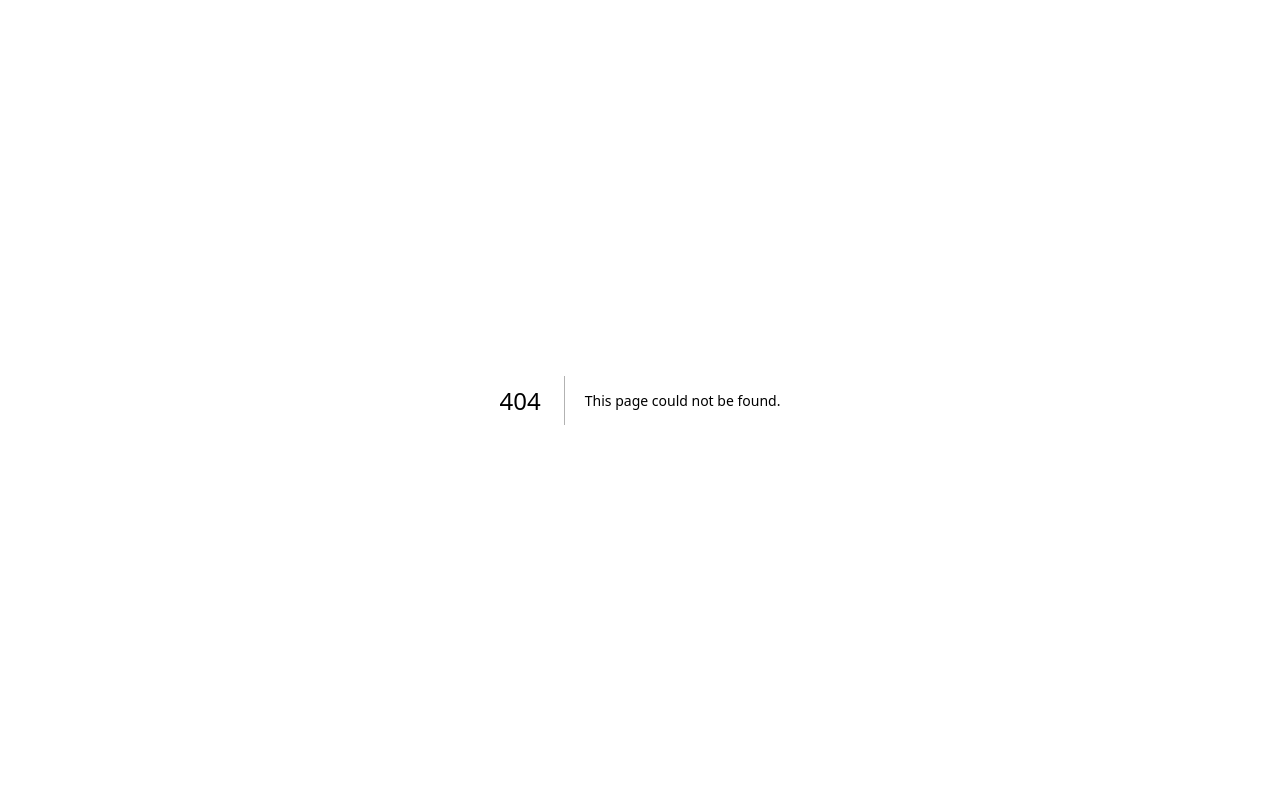
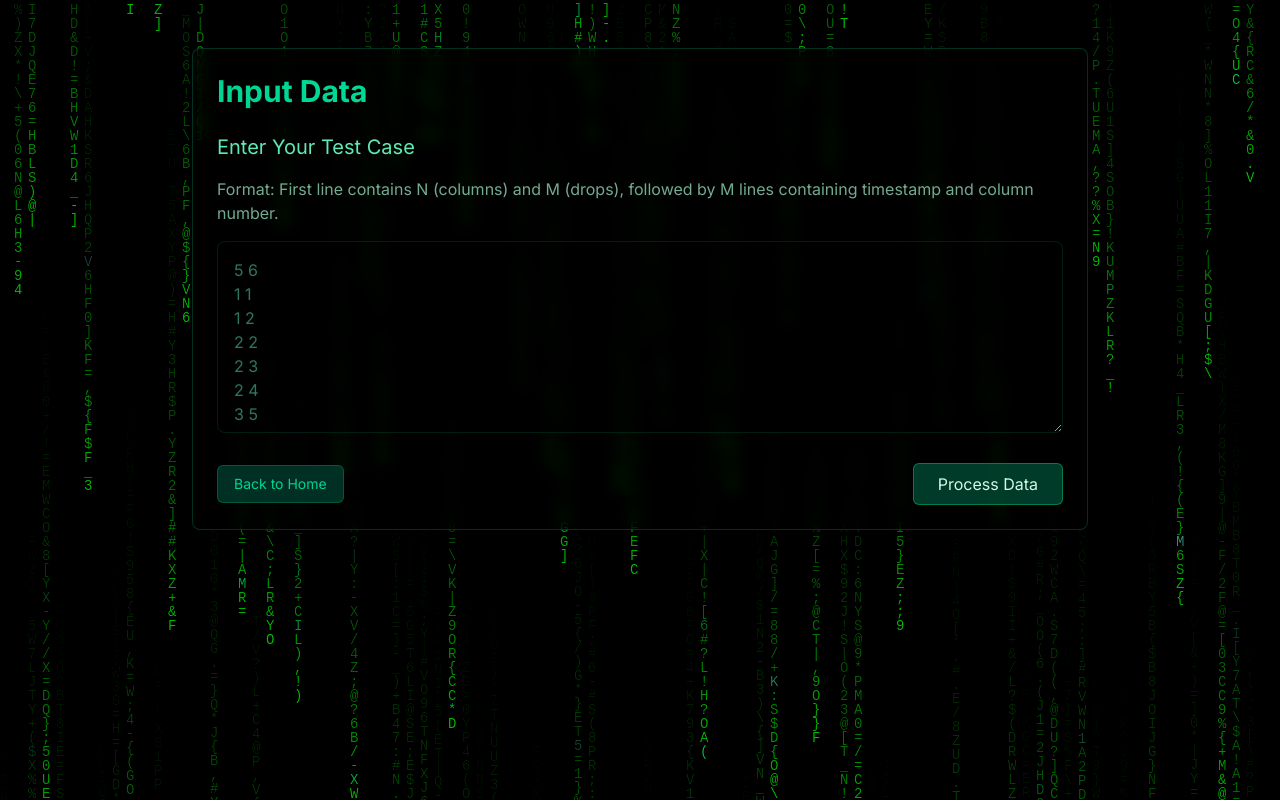
Before and after one commit to AetherSparks/Digital-Raindrop-Displayer, a Next.js app: page /input in a window 1280 px wide. Before the commit this address had no page. Built offline with nearby package versions, Linux system fonts and the light colour scheme.

Commit message:
feat: create InputPage component for user input and data processing

```diff
--- /dev/null
+++ b/app/input/page.tsx
@@ -0,0 +1,40 @@
+import Link from 'next/link';
+import MatrixRain from '../components/MatrixRain';
+
+export default function InputPage() {
+  return (
+    <div className="relative min-h-screen bg-black text-emerald-400 flex flex-col">
+      {/* Matrix Rain Background */}
+      <div className="fixed inset-0 z-0">
+        <MatrixRain />
+      </div>
+
+      <main className="flex-grow z-10 container mx-auto px-4 py-12">
+        <div className="max-w-4xl mx-auto bg-black/50 backdrop-blur-sm border border-emerald-800/50 rounded-lg p-6 shadow-lg">
+          <h1 className="text-3xl font-mono font-bold mb-6 text-transparent bg-clip-text bg-gradient-to-r from-emerald-400 to-green-300">Input Data</h1>
+
+          <div className="space-y-6">
+            <div className="font-mono">
+              <h2 className="text-xl mb-4 text-emerald-300">Enter Your Test Case</h2>
+              <p className="text-emerald-200/70 mb-4">Format: First line contains N (columns) and M (drops), followed by M lines containing timestamp and column number.</p>
+
+              <textarea
+                className="w-full h-48 bg-black/40 border border-emerald-800/30 rounded-lg p-4 text-emerald-300 font-mono focus:border-emerald-600/50 focus:outline-none"
+                placeholder="5 6&#13;&#10;1 1&#13;&#10;1 2&#13;&#10;2 2&#13;&#10;2 3&#13;&#10;2 4&#13;&#10;3 5"
+              ></textarea>
+            </div>
+
+            <div className="flex justify-between items-center">
+              <Link href="/" className="px-4 py-2 rounded-md bg-emerald-900/60 border border-emerald-600/40 hover:bg-emerald-800/70 transition-all text-sm">
+                Back to Home
+              </Link>
+              <button className="px-6 py-2 rounded-md bg-emerald-800/60 hover:bg-emerald-700/80 border border-emerald-500/50 text-emerald-100 font-mono transition-all">
+                Process Data
+              </button>
+            </div>
+          </div>
+        </div>
+      </main>
+    </div>
+  );
+}
--- a/app/page.tsx
+++ b/app/page.tsx
@@ -20,7 +20,7 @@ export default function Home() {
           </div>
           <div className="flex items-center space-x-6 text-sm font-mono">
             <Link href="/" className="hover:text-emerald-300 hover:underline underline-offset-4">Home</Link>
-            <Link href="/solution" className="hover:text-emerald-300 hover:underline underline-offset-4">Demo</Link>
+            <Link href="/input" className="hover:text-emerald-300 hover:underline underline-offset-4">Demo</Link>
             <Link href="https://github.com/AetherSparks/Digital-Raindrop-Displayer" target="_blank" className="hover:text-emerald-300 hover:underline underline-offset-4">GitHub</Link>
           </div>
         </div>
@@ -37,7 +37,7 @@ export default function Home() {
             <p className="text-lg md:text-xl text-emerald-300/90 mb-8 font-mono">
               Visualizing and solving the matrix rain problem
             </p>
-            <Link href="/solution" className="inline-block px-8 py-3 rounded-md bg-emerald-800/60 hover:bg-emerald-700/80 border border-emerald-500/50 text-emerald-100 font-mono transition-all hover:shadow-lg hover:shadow-emerald-800/30">
+            <Link href="/input" className="inline-block px-8 py-3 rounded-md bg-emerald-800/60 hover:bg-emerald-700/80 border border-emerald-500/50 text-emerald-100 font-mono transition-all hover:shadow-lg hover:shadow-emerald-800/30">
               Try The Simulator
             </Link>
           </div>
@@ -177,7 +177,7 @@ export default function Home() {
               &copy; {new Date().getFullYear()} Team 78. All rights reserved.
             </div>
             <div className="mt-4 md:mt-0">
-              <Link href="/solution" className="text-sm font-mono text-emerald-400/80 hover:text-emerald-300">
+              <Link href="/input" className="text-sm font-mono text-emerald-400/80 hover:text-emerald-300">
                 Try The Solution
               </Link>
             </div>
```
